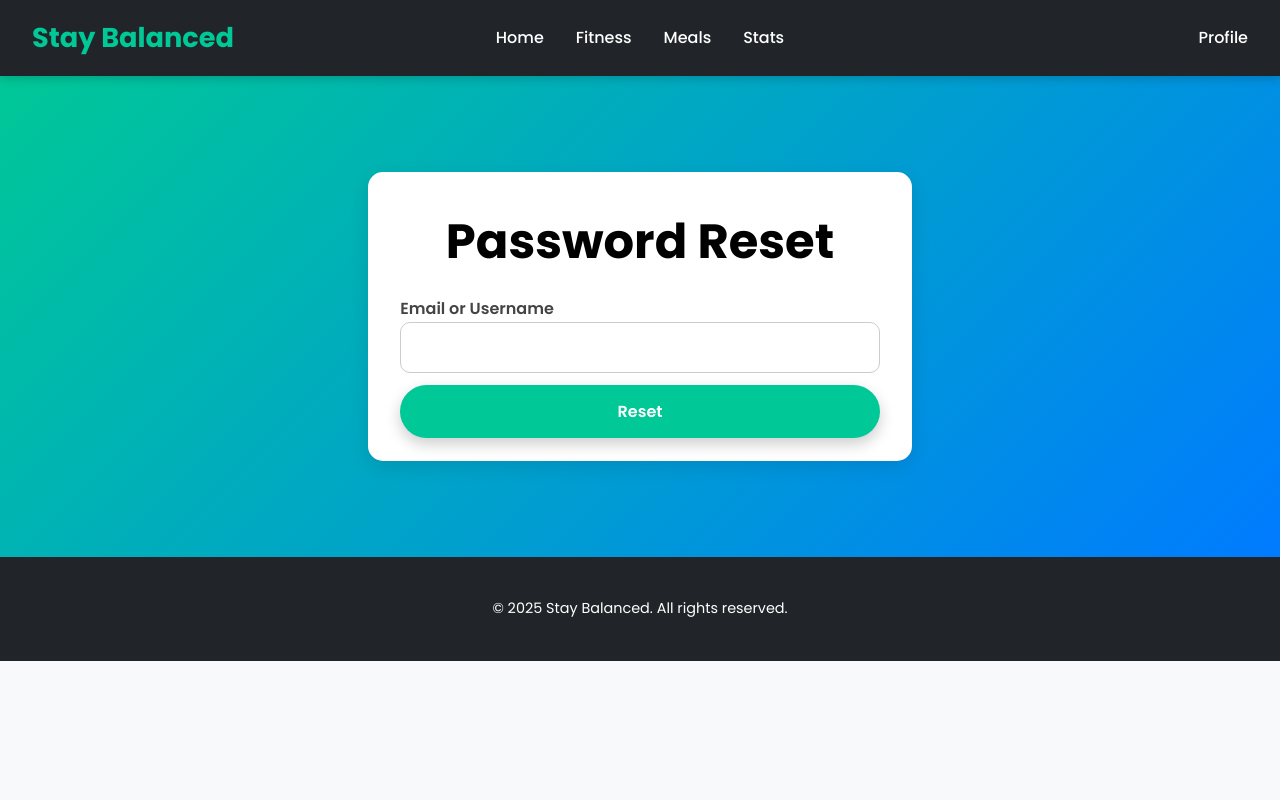
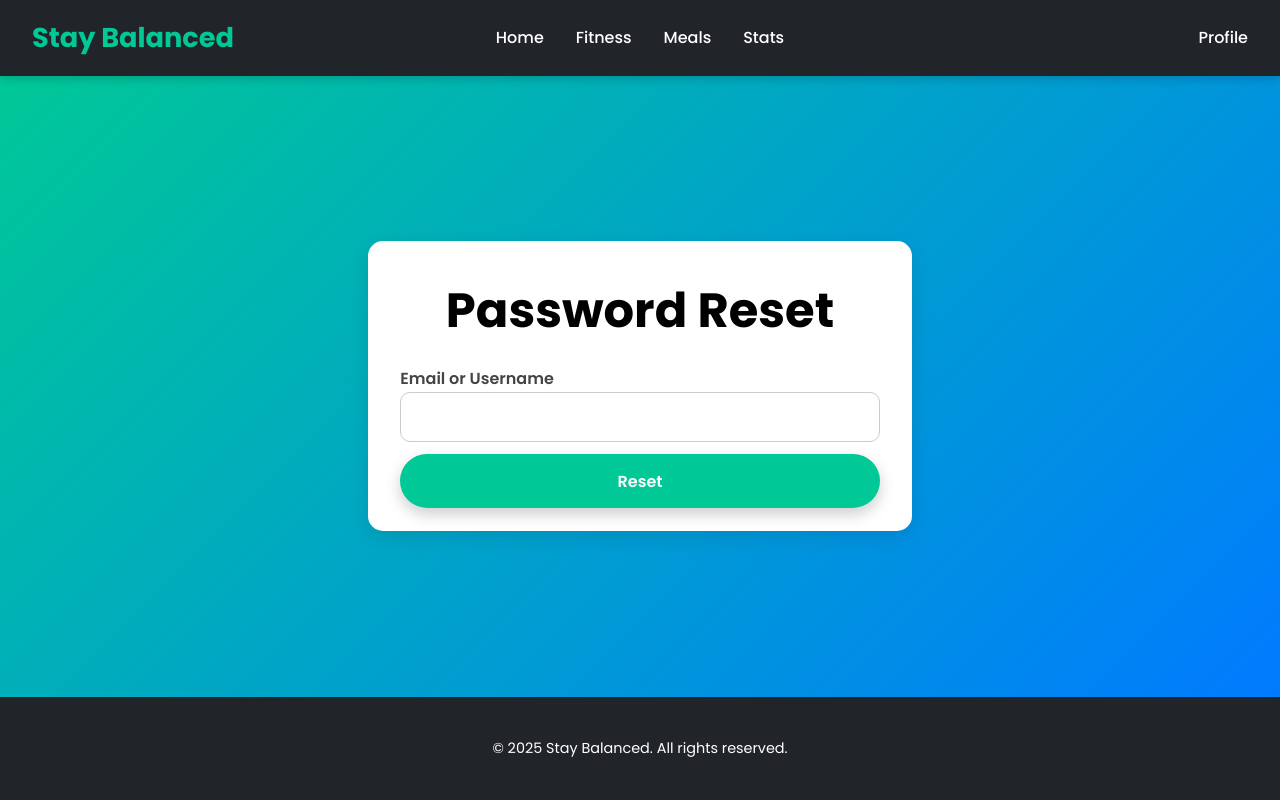
Before and after one commit to antha21/StayBalance, a Flask app: page /forgot in a window 1280 px wide. Run offline with Flask 3, Linux system fonts and the light colour scheme.

Commit message:
Flex used to expand page to fit...

```diff
--- a/templates/base.html
+++ b/templates/base.html
@@ -12,6 +12,20 @@
   <link rel="stylesheet" href="https://cdnjs.cloudflare.com/ajax/libs/font-awesome/6.5.0/css/all.min.css" />
 
   <style>
+    html, body {
+      height: 100%;
+    }
+
+    body {
+      display: flex;
+      flex-direction: column;
+      min-height: 100vh;
+    }
+
+    main {
+      flex: 1;
+    }
+
     /* Global Variables */
     :root {
       --primary: #00c897;
```
